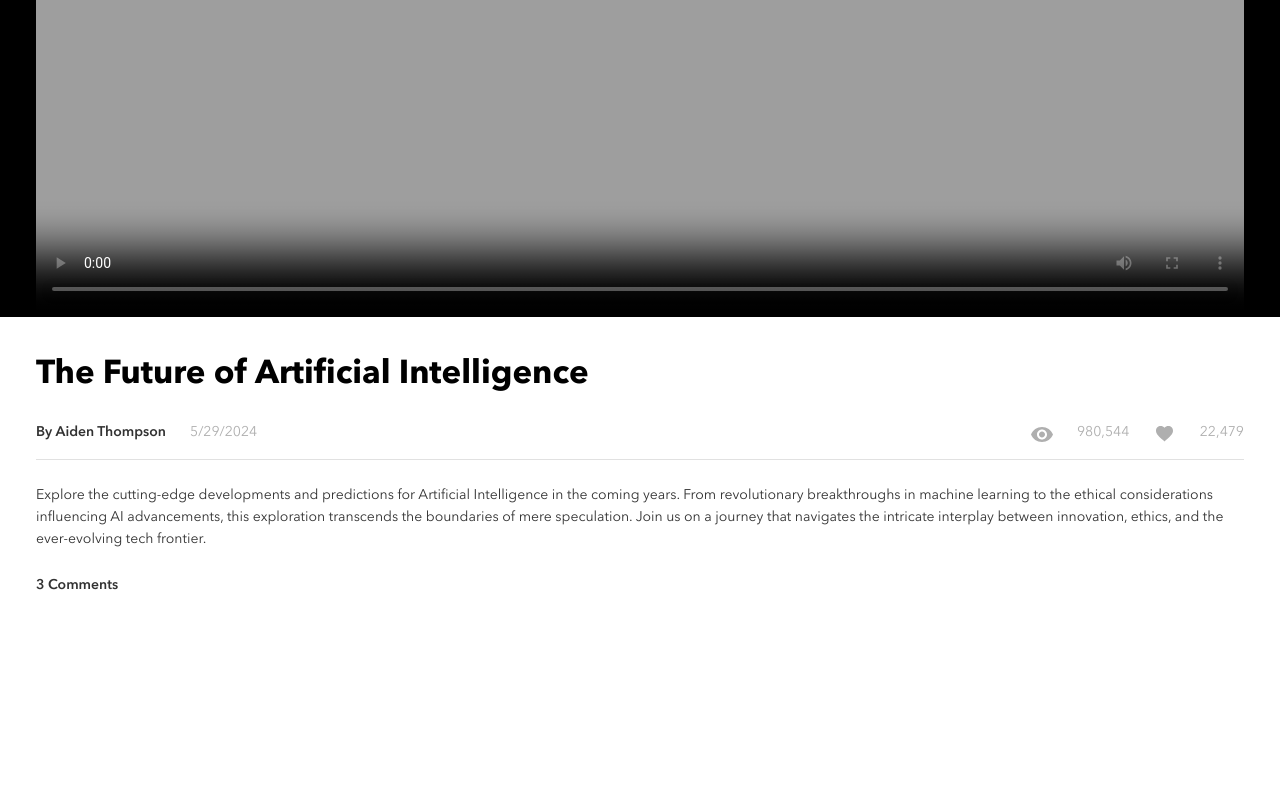
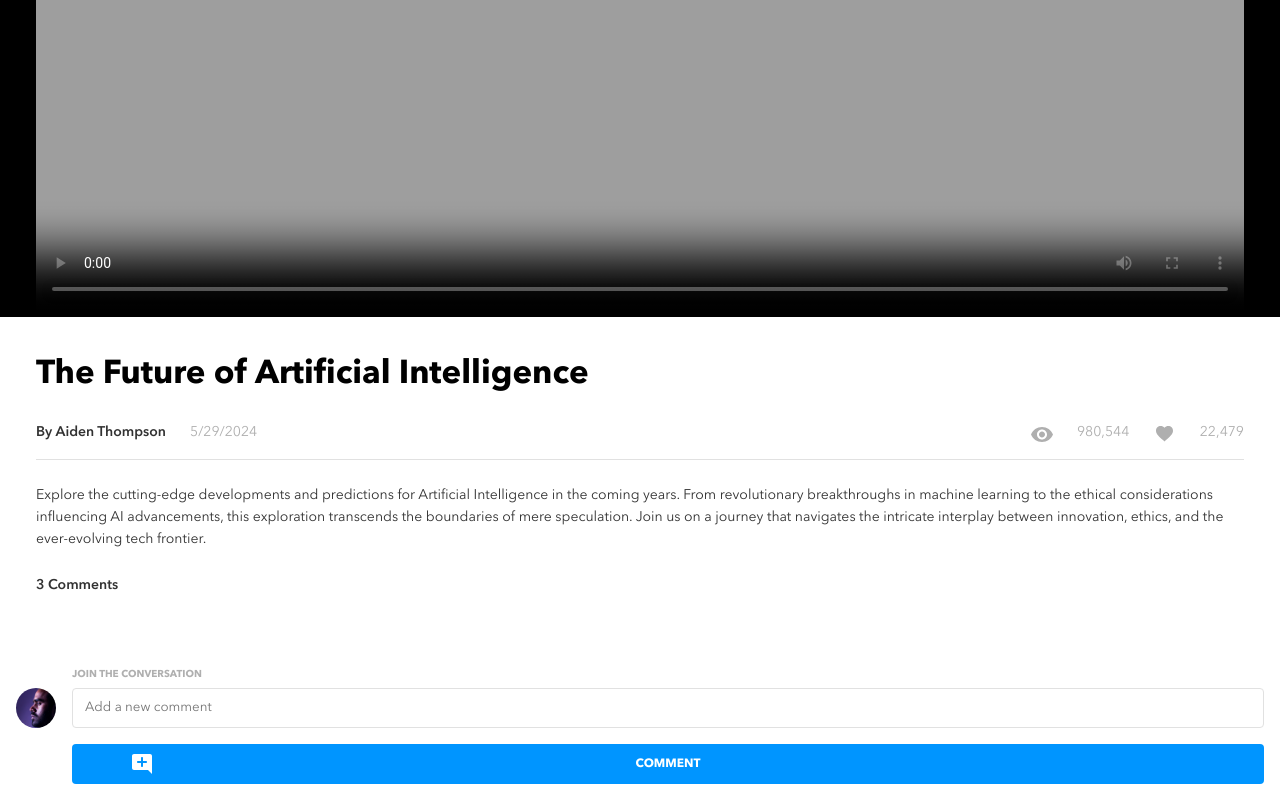
Before and after one commit to mhermosadev/mark-hermosa-brainflix, a React (Create React App) app: page / in a window 1280 px wide. Shown: the part 667-1467 px from the top of the page. Before the commit the page ends 1303 px from the top, so only its background shows below. Built offline with nearby package versions, Linux system fonts and the light colour scheme.

Commit message:
3rd commit: built form component

```diff
--- a/src/App.scss
+++ b/src/App.scss
@@ -40,6 +40,7 @@ body {
     border-radius: 4px;
     padding: 12px;
     border: 1px solid seccolor(bf-mercury);
+    color: seccolor(bf-darkblack);
     @include tablet {
         height: 40px;
     }
@@ -63,7 +64,7 @@ body {
         @include tab-desk-font-btn;
     }
 }
-//header//
+//HEADER//
 
 header {
     @include flex-col;
@@ -149,11 +150,14 @@ header {
 
 .main__wrapper--video {
     background-color: seccolor(bf-darkblack);
-    padding: $tabLR;
+    @include tablet {
+        padding: $tabLR;
+    }
 }
 
 .main__video {
     width: 100%;
+    height: 100%;
 }
 
 //VIDEO INFO//
@@ -162,7 +166,7 @@ header {
     padding: 1.5rem 1rem 1rem 1rem;
     width: 100%;
     @include  tablet {
-        padding: 2.25rem 2.25rem 1.5rem 2.25rem;
+        padding: 2.25rem 2.25rem 2.25rem 2.25rem;
     }
 }
 
@@ -256,7 +260,57 @@ header {
     }
     &--blacktext {
         color: primcolor(bf-black);
-        margin: 0rem 0rem 1.5rem 0rem;
+        margin: 1rem 0rem 1rem 0rem;
+        @include tablet {
+            margin: 1.5rem 0rem 1.5rem 0rem;
+        }
+    }
+}
+
+//FORM//
+
+.form__wrapper {
+    display: flex;
+    flex-direction: row;
+    padding: 1rem;
+}
+
+.comment__form {
+    @include flex-col;
+    width: 100%;
+}
+
+.comment__avatar {
+    margin: 1.5rem 1rem 0rem 0rem;
+}
+
+.comment__label {
+    @include mob-font-btn;
+    font-weight: weight(lrg);
+    color: primcolor(bf-silver);
+    padding-bottom: 4px;
+}
+
+.comment__input {
+    margin: 0rem 0rem 1rem 0rem;
+
+    &--mobile {
+        @extend .site_input;
+        height: 150px;
+        resize: none;
+        @include tablet {
+            display: none;
+        }
     }
 
+    &--tablet {
+        display: none;
+        @include tablet {
+            display: flex;
+        }
+    }
 }
+
+.comment__button {
+    background-image: url(./assets/icons/add_comment.svg);
+}
--- a/src/components/Avatar/Avatar.jsx
+++ b/src/components/Avatar/Avatar.jsx
@@ -1,7 +1,7 @@
 const Avatar = ({classname}) => {
 
     return (
-       <div className={classname}></div>
+       <div className={`user__avatar ${classname}`}></div>
     )
 
    }
--- a/src/components/FeaturedVideo/FeaturedVideo.jsx
+++ b/src/components/FeaturedVideo/FeaturedVideo.jsx
@@ -7,7 +7,6 @@ const FeaturedVideo = ({poster}) => {
         </div>
         </>
     )
-
    }
 
    export default FeaturedVideo;
--- /dev/null
+++ b/src/components/Form/Form.jsx
@@ -0,0 +1,30 @@
+import Input from "../Input/Input";
+import Avatar from "../Avatar/Avatar";
+import Button from "../Button/Button";
+
+const Form = () => {
+
+
+    return (
+        <>
+        <div class="form__wrapper">
+            <Avatar
+            classname='comment__avatar'/>
+            <form className="comment__form">
+                <label for="userInput" className="comment__label">JOIN THE CONVERSATION</label>
+                <textarea className="comment__input comment__input--mobile"  name="user-comment" placeholder="Add a new comment" required></textarea>
+                <Input
+                placeholder='Add a new comment'
+                classname='comment__input comment__input--tablet'
+
+                />
+                <Button
+                text='COMMENT'
+                classname='comment__button' />
+            </form>
+        </div>
+        </>
+    )
+   }
+
+   export default Form ;
--- a/src/components/Header/Header.jsx
+++ b/src/components/Header/Header.jsx
@@ -13,15 +13,16 @@ const Header = () => {
             <div className='header__wrapper--tablet'>
                 <div className='header__wrapper'>
                     <Input
+                    placeholder='Search'
                     classname='header__input'/>
                     <Avatar
-                    classname='user__avatar header__avatar header__avatar--mobile'/>
+                    classname='header__avatar header__avatar--mobile'/>
                 </div>
                 <Button
                 classname='header__button'
                 text='UPLOAD'/>
                 <Avatar
-                    classname='user__avatar header__avatar header__avatar--tablet '/>
+                    classname='header__avatar header__avatar--tablet '/>
             </div>
         </header>
         </>
--- a/src/components/Input/Input.jsx
+++ b/src/components/Input/Input.jsx
@@ -1,7 +1,7 @@
-const Input = ({classname}) => {
+const Input = ({classname, placeholder, id}) => {
 
  return (
-    <input className={`site_input ${classname}`} placeholder='Search'/>
+    <input className={`site_input ${classname}`} placeholder={placeholder} type="text" name="user-name" id={id}/>
  )
 }
 
--- a/src/components/Main/Main.jsx
+++ b/src/components/Main/Main.jsx
@@ -1,5 +1,6 @@
 import FeaturedVideo from "../FeaturedVideo/FeaturedVideo";
 import FeaturedVideoInfo from "../FeaturedVideoInfo/FeaturedVideoInfo"
+import Form from "../Form/Form";
 import videoArr from '../../data/video-details.json';
 import { useState } from "react";
 
@@ -21,10 +22,9 @@ const Main = () => {
             likes={featured.likes}
             description={featured.description}
             counter={featured.comments.length}
-
-
             />
 
+            <Form />
 
         </main>
         </>
```
